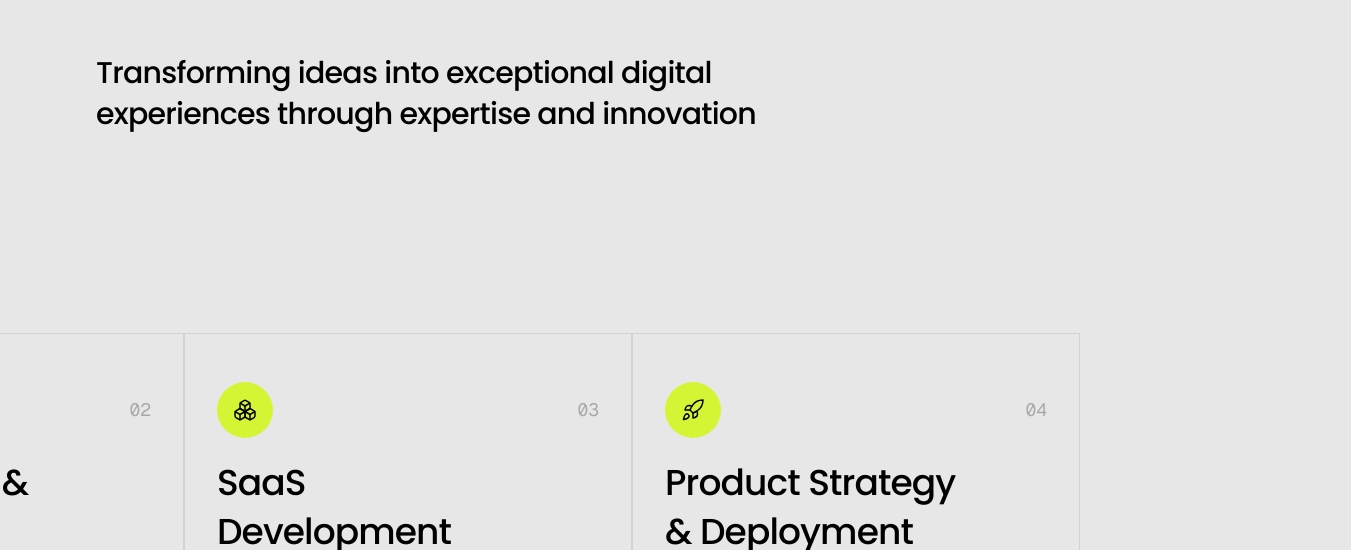
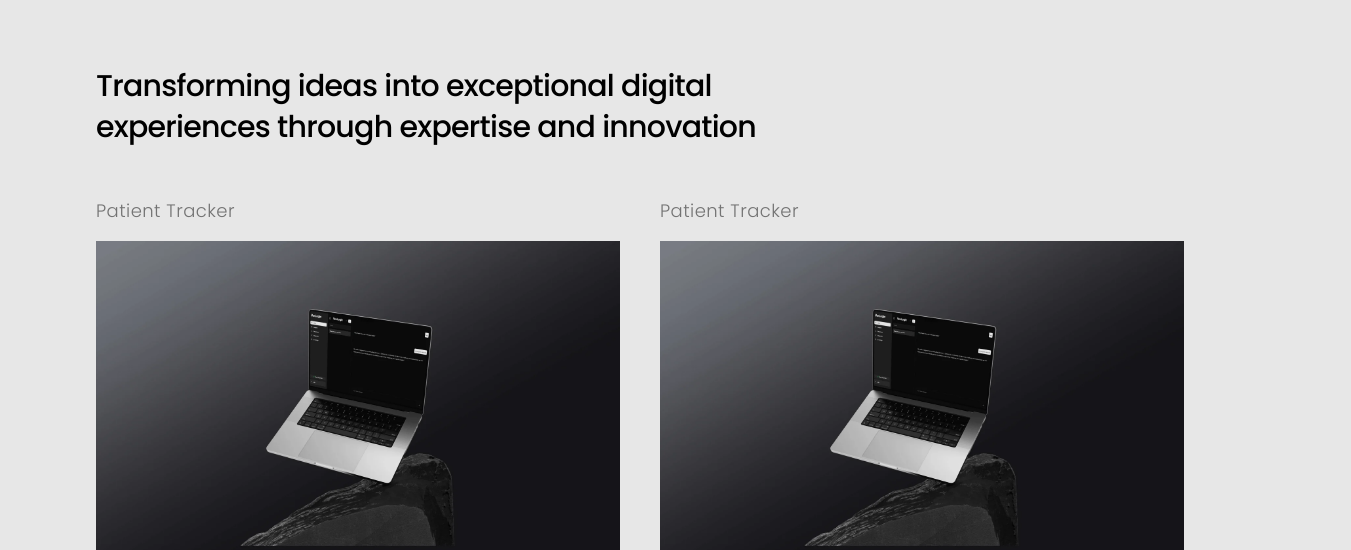
Before and after one commit to Rfn18/fstr_portfolio, a Next.js app: page / in a window 1280 px wide. Shown: the part 5124-5674 px from the top of the page, 1351 px wide, since content can reach past the window. Built offline with nearby package versions, Linux system fonts and the light colour scheme.

Commit message:
Refactor code structure for improved readability and maintainability

```diff
--- a/app/page.tsx
+++ b/app/page.tsx
@@ -1,6 +1,7 @@
 import { About } from "@/components/about/about";
 import { Hero } from "@/components/hero/hero";
 import ExperienceList from "@/components/experience/experience-list";
+import Project from "@/components/project/project";
 
 export default function Home() {
   return (
@@ -8,7 +9,7 @@ export default function Home() {
       <Hero />
       <About />
       <ExperienceList />
-      <ExperienceList />
+      <Project />
     </>
   );
 }
--- a/components/experience/experience-list.tsx
+++ b/components/experience/experience-list.tsx
@@ -98,9 +98,13 @@ export default function ExperienceList() {
   });
 
   const x = useTransform(scrollYProgress, [0, 1], [0, -scrollDistance]);
-
   return (
-    <>
+    <div
+      ref={targetRef}
+      className="relative"
+      style={{ height: `${experiences.length * 60}vh` }}
+    >
+      <div className="sticky top-0 flex h-screen flex-col justify-center gap-8 overflow-hidden">
         <Container className="mx-auto w-full py-0 md:py-0 lg:py-0 px-4 md:px-16 lg:px-24">
           <h1 className="max-w-2xl text-2xl font-medium leading-snug tracking-tight sm:text-3xl">
             Transforming ideas into exceptional digital experiences through
@@ -108,15 +112,16 @@ export default function ExperienceList() {
           </h1>
         </Container>
 
-      <div ref={targetRef} style={{ height: `${experiences.length * 60}vh` }}>
-        <div className="sticky top-0 flex h-screen items-center">
-          <motion.div ref={trackRef} style={{ x }} className="flex w-max">
+        <motion.div
+          ref={trackRef}
+          style={{ x }}
+          className="flex w-max will-change-transform ml-24"
+        >
           {experiences.map((exp) => (
             <ExpCard key={exp.number} {...exp} />
           ))}
         </motion.div>
       </div>
     </div>
-    </>
   );
 }
--- /dev/null
+++ b/components/project/project.tsx
@@ -0,0 +1,33 @@
+import Image from "next/image";
+import { Container } from "../layout/container";
+import { Section } from "../layout/section";
+
+function ProjectCard() {
+  return (
+    <div className="">
+      <p className="text-xs font-light tracking-wide text-neutral-500 sm:text-sm md:text-lg mb-4">
+        Patient Tracker
+      </p>
+      <Image src={"/images/laptop.webp"} width={600} height={80} alt="s" />
+    </div>
+  );
+}
+
+export default function Project() {
+  return (
+    <Section>
+      <Container className="mx-auto w-full py-0 md:py-0 lg:py-0 px-4 md:px-16 lg:px-24">
+        <h1 className="max-w-2xl text-2xl font-medium leading-snug tracking-tight sm:text-3xl mb-12">
+          Transforming ideas into exceptional digital experiences through
+          expertise and innovation
+        </h1>
+        <div className="grid grid-cols-2 gap-10">
+          <ProjectCard />
+          <ProjectCard />
+          <ProjectCard />
+          <ProjectCard />
+        </div>
+      </Container>
+    </Section>
+  );
+}
```
Also changed, not shown: public/images/laptop.webp (added). Lines whose indentation alone changed are shown as unchanged.
